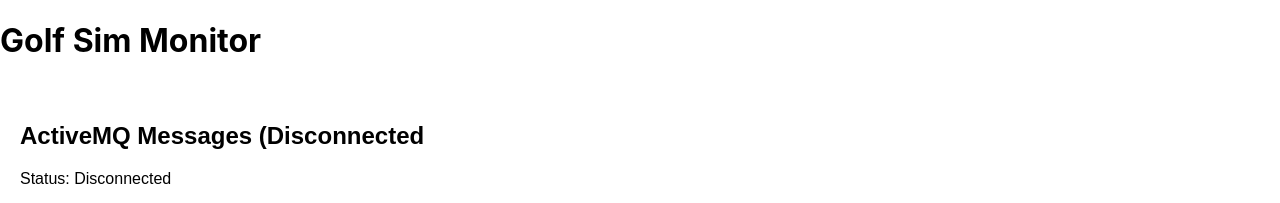
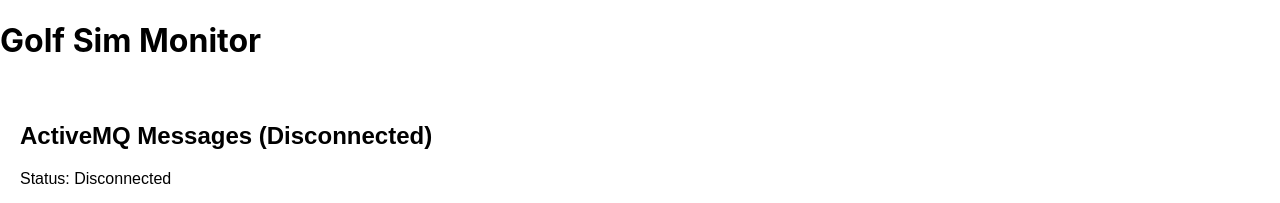
Before and after one commit to jeshernandez/pitrac-client, a React (Create React App) app: page / in a window 1280 px wide. Shown: the top 203 px of the page. Built offline with nearby package versions, Linux system fonts and the light colour scheme; no server answers.

Commit message:
docs: try to display in JSON

```diff
--- a/src/component/ActiveMQMessaging.tsx
+++ b/src/component/ActiveMQMessaging.tsx
@@ -56,16 +56,20 @@
     };
   }, [brokerInfo.version, brokerInfo.sessionId]);
 
+  function sanitize(version: string) {
+    throw new Error('Function not implemented.');
+  }
+
   return (
     <div style={{ padding: 20, fontFamily: 'Arial, sans-serif' }}>
-      <h2>
-        ActiveMQ Messages {connected ? '(Connected' : '(Disconnected'}
-        {connected && brokerInfo.version && brokerInfo.sessionId
-          ? `: Version ${brokerInfo.version}, Session ID ${brokerInfo.sessionId})`
-          : connected
-          ? ')'
-          : ''}
-      </h2>
+<h2>
+  ActiveMQ Messages {connected ? '(Connected' : '(Disconnected)'}
+  {connected && brokerInfo.version && brokerInfo.sessionId && (
+    <>
+      : Version {sanitize(brokerInfo.version)}, Session ID {sanitize(brokerInfo.sessionId)}
+    </>
+  )}
+</h2>
       <p>Status: {connected ? 'Connected' : 'Disconnected'}</p>
       <div
         style={{
```
